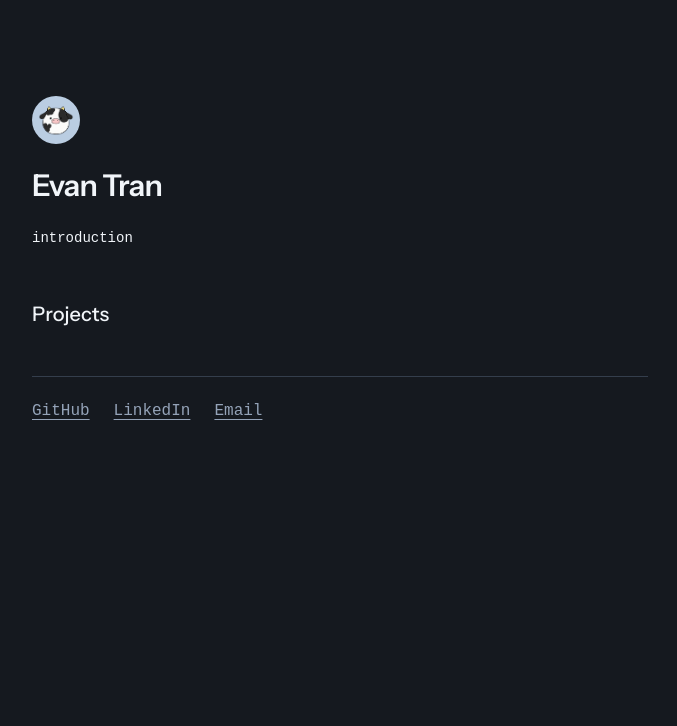
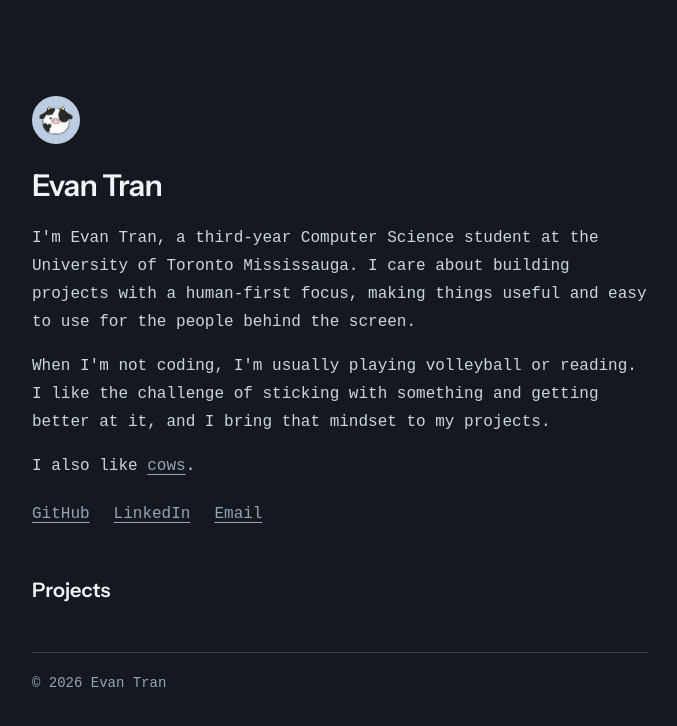
Before and after one commit to etpans/personal-website, a website: page index.html in a window 1280 px wide. Shown: the whole page, without its empty margins (300-977 px from the left). Drawn offline with nearby package versions, Linux system fonts and the light colour scheme; a web font is replaced by a local one.

Commit message:
feat: add about me

```diff
--- a/index.html
+++ b/index.html
@@ -10,7 +10,7 @@
     <link href="./style.css" rel="stylesheet" />
     <script src="https://cdn.jsdelivr.net/npm/@tailwindcss/browser@4"></script>
   </head>
-  <body class="text-sm leading-7">
+  <body class="text-base font-normal leading-7">
     <main class="mx-auto max-w-2xl px-[22px] py-16 sm:px-7 sm:py-24">
       <header>
         <a class="cow-mark" href="./" aria-label="Evan Tran home">
@@ -19,21 +19,34 @@
         <h1 class="text-3xl font-semibold tracking-tight">
           Evan Tran
         </h1>
-        <p class="mt-5">introduction</p>
+        <p class="mt-5">
+          I'm Evan Tran, a third-year Computer Science student at the University
+          of Toronto Mississauga. I care about building projects with a human-first
+          focus, making things useful and easy to use for the people behind the screen.
+        </p>
+        <p class="mt-4">
+          When I'm not coding, I'm usually playing volleyball or reading. I like
+          the challenge of sticking with something and getting better at it,
+          and I bring that mindset to my projects.
+        </p>
+        <p class="mt-4">
+          I also like <a class="inline-link" href="./cows.html">cows</a>.
+        </p>
+        <nav class="contact-links mt-5 flex flex-wrap gap-x-6 gap-y-2" aria-label="Contact links">
+          <a href="https://github.com/etpans" target="_blank" rel="noopener noreferrer">GitHub</a>
+          <a href="https://www.linkedin.com/in/evan-thanh-tran/" target="_blank" rel="noopener noreferrer">LinkedIn</a>
+          <a href="mailto:hello@evantran.ca">Email</a>
+        </nav>
       </header>
 
       <section class="mt-12" aria-labelledby="projects-heading">
-        <h2 id="projects-heading" class="text-xl font-medium">
+        <h2 id="projects-heading" class="text-xl font-semibold">
           Projects
         </h2>
       </section>
 
       <footer class="mt-12 border-t pt-5">
-        <nav class="flex flex-wrap gap-x-6 gap-y-2" aria-label="Contact links">
-          <a href="https://github.com/etpans" target="_blank" rel="noopener noreferrer">GitHub</a>
-          <a href="https://www.linkedin.com/in/evan-thanh-tran/" target="_blank" rel="noopener noreferrer">LinkedIn</a>
-          <a href="mailto:hello@evantran.ca">Email</a>
-        </nav>
+        <p class="copyright text-sm">&copy; 2026 Evan Tran</p>
       </footer>
     </main>
   </body>
--- a/style.css
+++ b/style.css
@@ -6,6 +6,7 @@
   --font-body: "Chivo Mono", monospace;
   --color-background: #15191f;
   --color-ink: #f1f5f9;
+  --color-body: #cbd5e1;
   --color-primary: #94a3b8;
   --color-accent: #bacde2;
   --color-surface: #1c222b;
@@ -14,12 +15,13 @@
 
 body {
   background-color: var(--color-background);
-  color: var(--color-ink);
+  color: var(--color-body);
   font-family: var(--font-body);
 }
 
 h1,
 h2 {
+  color: var(--color-ink);
   font-family: var(--font-heading);
 }
 
@@ -68,19 +70,27 @@ footer {
   border-color: var(--color-border);
 }
 
-footer a {
+.copyright {
+  color: var(--color-primary);
+}
+
+.contact-links a,
+.inline-link {
   color: var(--color-primary);
   font-size: 1rem;
   text-decoration: underline;
   text-underline-offset: 4px;
 }
 
-footer a:hover,
-footer a:focus-visible {
+.contact-links a:hover,
+.contact-links a:focus-visible,
+.inline-link:hover,
+.inline-link:focus-visible {
   color: var(--color-accent);
 }
 
-footer a:focus-visible {
+.contact-links a:focus-visible,
+.inline-link:focus-visible {
   outline: 2px solid var(--color-accent);
   outline-offset: 4px;
 }
```
